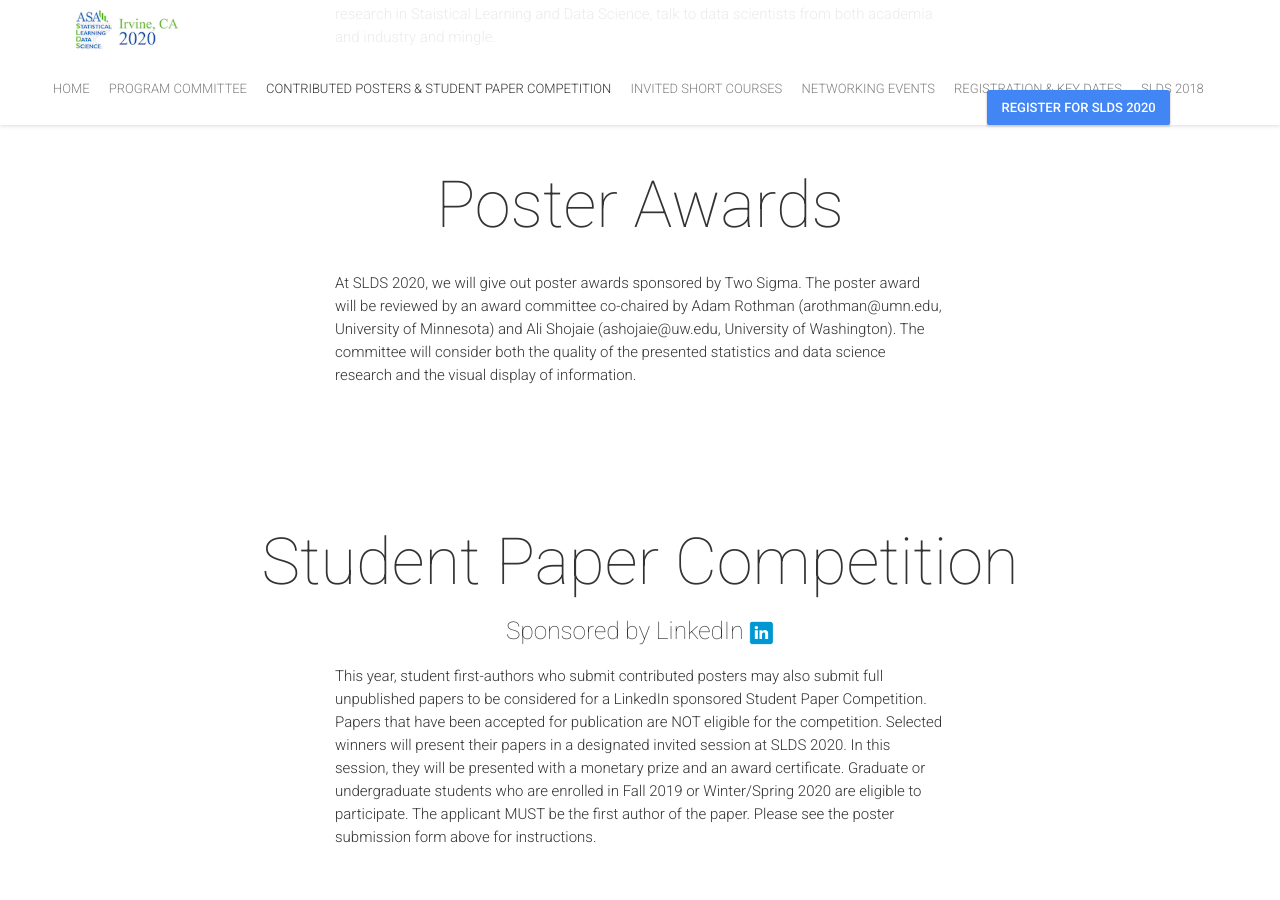
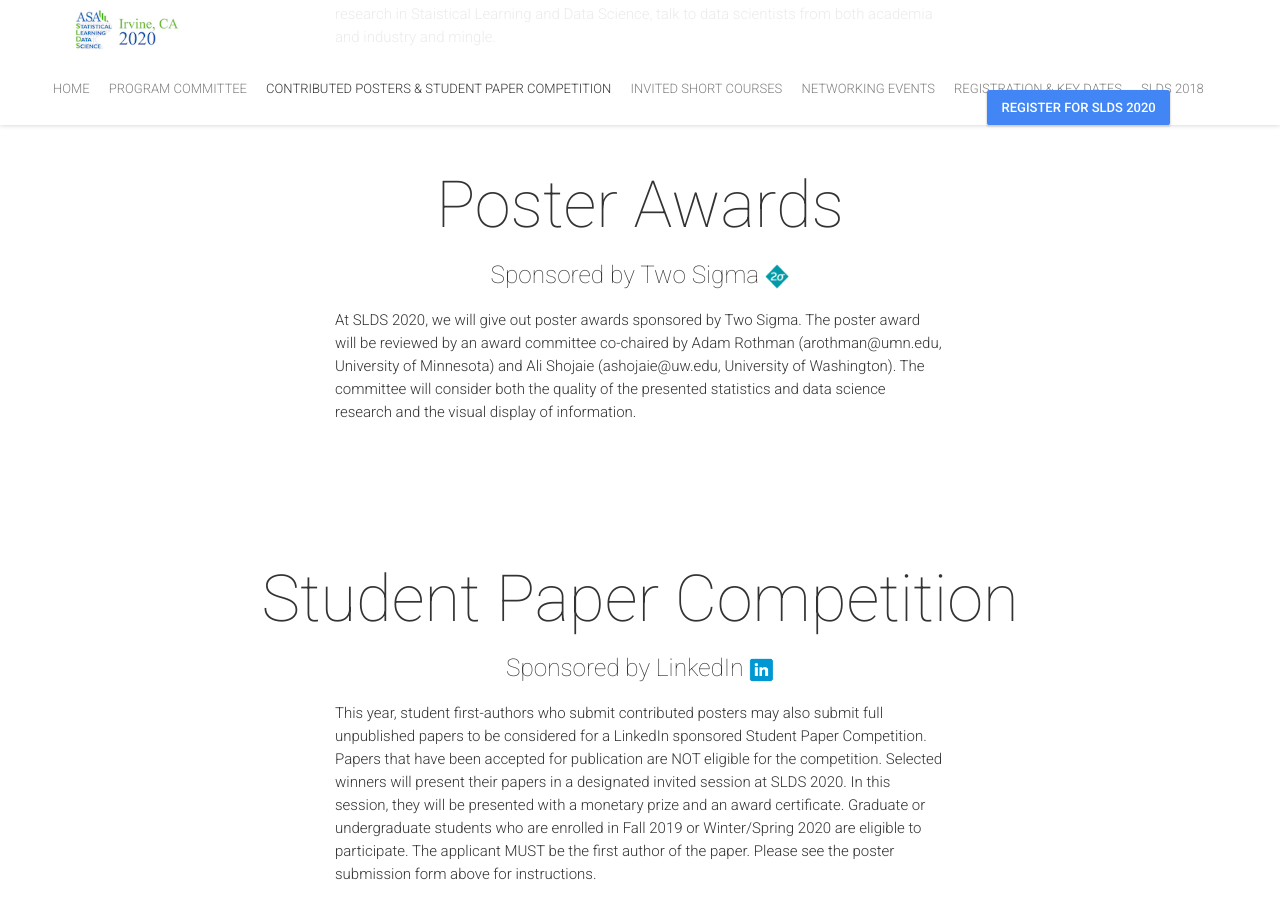
Before and after one commit to ASASLDS/SLDS2020, a Jekyll site: the page built from posters.html, in a window 1280 px wide and 900 px high, scrolled down 769 px. Built offline with Jekyll 4.4.1, drawn with Linux system fonts in a browser that asks for light colours; nearby versions of some CDN libraries; comment, search, counter and statistics services are not loaded.

Commit message:
updated poster page

```diff
--- a/_config.yml
+++ b/_config.yml
@@ -200,7 +200,9 @@
 
 # Poster Prizes Block
 posterPrizesTitle: "Poster Awards"
+posterPrizesSubtitle: "Sponsored by Two Sigma"
 posterPrizesText: "At SLDS 2020, we will give out poster awards sponsored by Two Sigma. The poster award will be reviewed by an award committee co-chaired by Adam Rothman (arothman@umn.edu, University of Minnesota) and Ali Shojaie (ashojaie@uw.edu, University of Washington). The committee will consider both the quality of the presented statistics and data science research and the visual display of information. "
+posterPrizesImg: 'partners\two-sigma-transparent.png'
 
 # Poster Paper Submission Text
 paperCompetitionTitle: "Student Paper Competition"
--- a/_includes/posters-prizes.html
+++ b/_includes/posters-prizes.html
@@ -2,6 +2,10 @@
 <section id='poster-prizes'>
 <div class='content-wrapper'>
     <h3 style='margin-bottom:20px;'>{{site.posterPrizesTitle}}</h3>
+    <h6>
+        {{site.posterPrizesSubtitle}}
+        <img style='height: 1em;' src='{{ site.baseurl }}/img/{{site.posterPrizesImg}}'>
+    </h6>
     <div class='col-md-6 col-md-offset-3'>
         <p style='margin-top:10px;text-align:left;'>{{site.posterPrizesText}}</p>
     </div>
```
